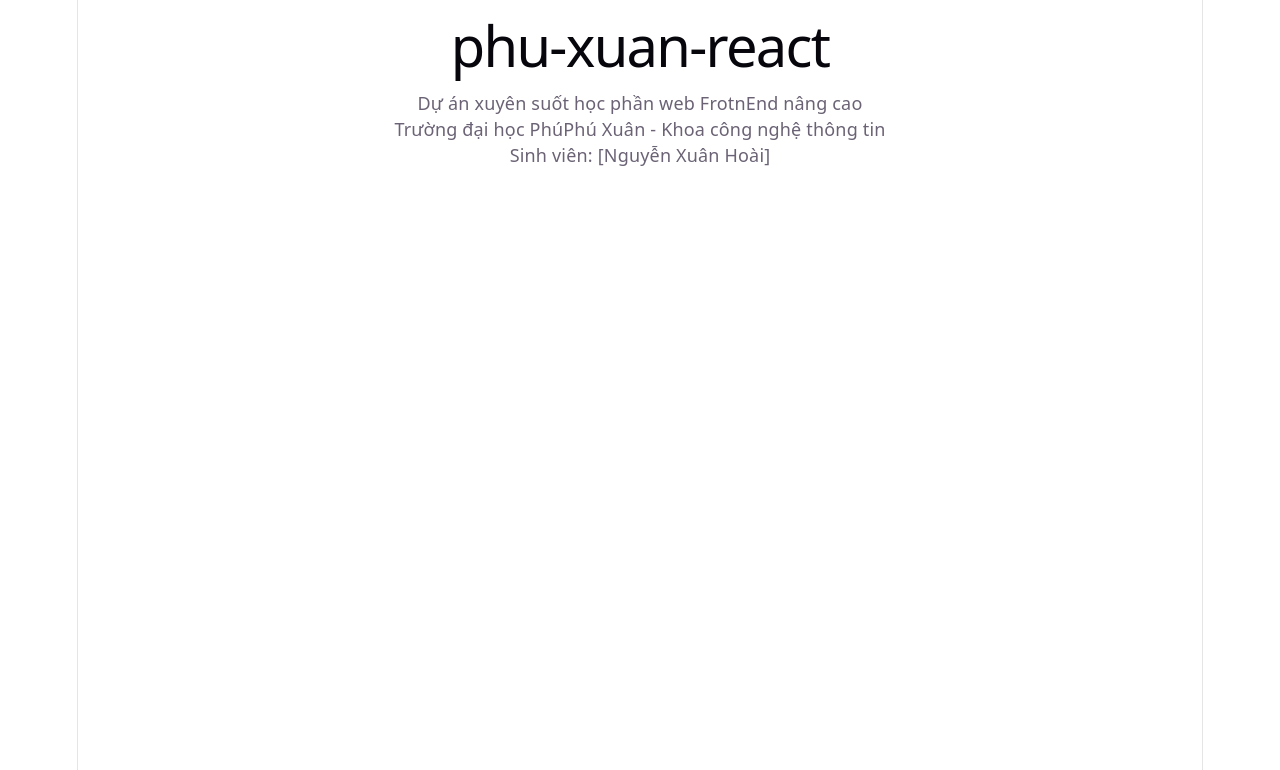
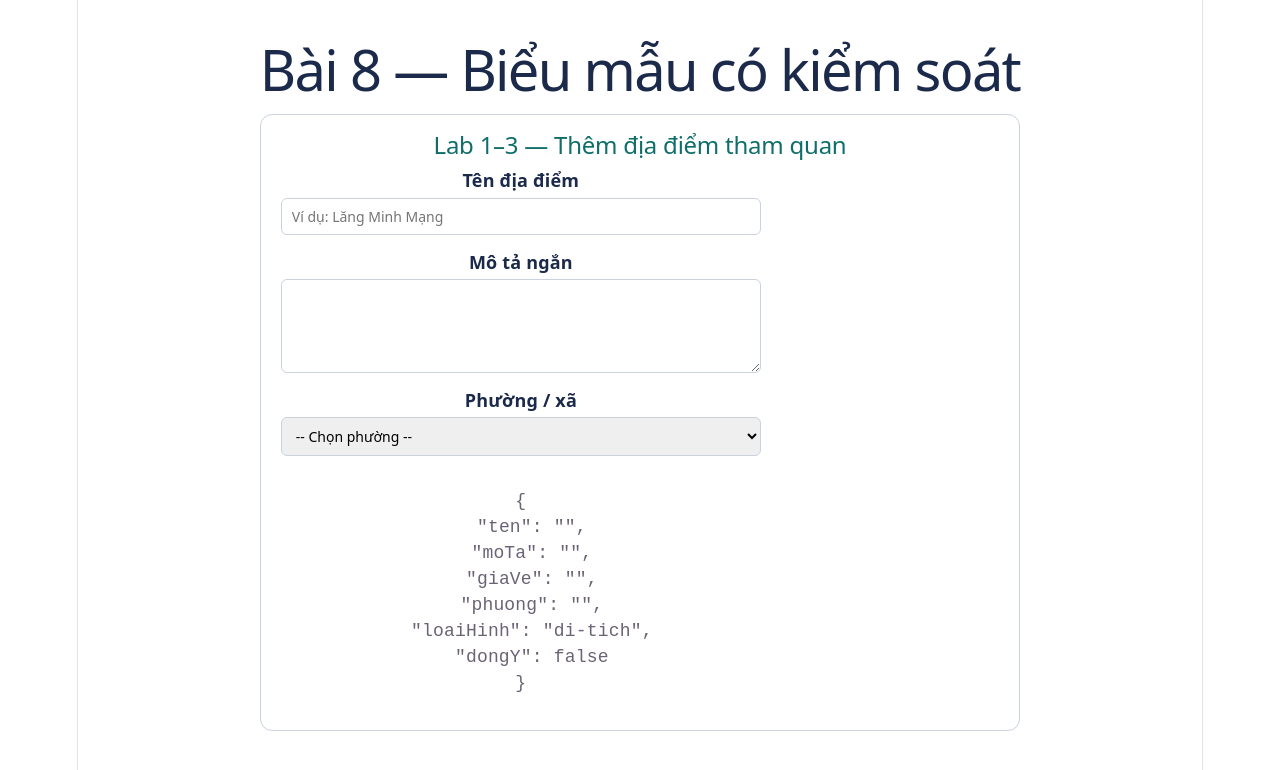
Before and after one commit to xuanhoai3152007-cmd/phu-xuan-react, a React (Vite) app: page / in a window 1280 px wide. Shown: the top 770 px of the page. Built offline with nearby package versions, Linux system fonts and the light colour scheme.

Commit message:
feat: bai 8 lab 1 form co kiem soat co ban

```diff
--- a/package.json
+++ b/package.json
@@ -16,7 +16,7 @@
   "devDependencies": {
     "@babel/core": "^7.29.7",
     "@eslint/js": "^10.0.1",
-    "@rolldown/plugin-babel": "^0.2.3",
+    "@rolldown/plugin-babel": "^0.2.4",
     "@types/babel__core": "^7.20.5",
     "@types/node": "^24.13.3",
     "@types/react": "^19.2.17",
--- a/src/App.tsx
+++ b/src/App.tsx
@@ -1,12 +1,7 @@
+import Bai8Page from './pages/Bai8Page'
+
 function App() {
-  return (
-    <div>
-      <h1>phu-xuan-react</h1>
-      <p>Dự án xuyên suốt học phần web FrotnEnd nâng cao</p>
-      <p>Trường đại học PhúPhú Xuân - Khoa công nghệ thông tin</p>
-      <p>Sinh viên: [Nguyễn Xuân Hoài]</p>
-    </div>
- )
+  return <Bai8Page />
 }
 
 export default App
--- /dev/null
+++ b/src/features/dia-diem/FormThemDiaDiem.tsx
@@ -0,0 +1,72 @@
+import { useState, type ChangeEvent } from 'react'
+
+interface DuLieuDiaDiem {
+  ten: string
+  moTa: string
+  giaVe: string
+  phuong: string
+  loaiHinh: string
+  dongY: boolean
+}
+
+const GIA_TRI_BAN_DAU: DuLieuDiaDiem = {
+  ten: '',
+  moTa: '',
+  giaVe: '',
+  phuong: '',
+  loaiHinh: 'di-tich',
+  dongY: false,
+}
+
+export default function FormThemDiaDiem() {
+  const [duLieu, setDuLieu] = useState<DuLieuDiaDiem>(GIA_TRI_BAN_DAU)
+
+  function xuLyThayDoi(
+    e: ChangeEvent<HTMLInputElement | HTMLTextAreaElement | HTMLSelectElement>
+  ) {
+    const target = e.target
+    const { name, value } = target
+    const laCheckbox = target instanceof HTMLInputElement && target.type === 'checkbox'
+    const checked = target instanceof HTMLInputElement ? target.checked : false
+
+    setDuLieu((truoc) => ({
+      ...truoc,
+      [name]: laCheckbox ? checked : value,
+    }))
+  }
+
+  return (
+    <form className="form-them-dia-diem">
+      <div className="truong">
+        <label htmlFor="ten">Tên địa điểm</label>
+        <input
+          id="ten"
+          name="ten"
+          type="text"
+          value={duLieu.ten}
+          onChange={xuLyThayDoi}
+          placeholder="Ví dụ: Lăng Minh Mạng"
+        />
+      </div>
+
+      <div className="truong">
+        <label htmlFor="moTa">Mô tả ngắn</label>
+        <textarea id="moTa" name="moTa" rows={4} value={duLieu.moTa} onChange={xuLyThayDoi} />
+      </div>
+
+      <div className="truong">
+        <label htmlFor="phuong">Phường / xã</label>
+        <select id="phuong" name="phuong" value={duLieu.phuong} onChange={xuLyThayDoi}>
+          <option value="">-- Chọn phường --</option>
+          <option value="phu-hau">Phú Hậu</option>
+          <option value="huong-long">Hương Long</option>
+          <option value="thuy-bieu">Thuỷ Biều</option>
+          <option value="vy-da">Vỹ Dạ</option>
+        </select>
+      </div>
+
+      {/* Dòng debug tạm thời — xoá ở bước cuối */}
+      <pre>{JSON.stringify(duLieu, null, 2)}</pre>
+    </form>
+  )
+}
--- /dev/null
+++ b/src/pages/Bai8Page.tsx
@@ -0,0 +1,14 @@
+import '../styles/Bai8.css'
+import FormThemDiaDiem from '../features/dia-diem/FormThemDiaDiem'
+
+export default function Bai8Page() {
+  return (
+    <main className="trang-bai8">
+      <h1>Bài 8 — Biểu mẫu có kiểm soát</h1>
+      <section className="lab">
+        <h2>Lab 1–3 — Thêm địa điểm tham quan</h2>
+        <FormThemDiaDiem />
+      </section>
+    </main>
+  )
+}
--- /dev/null
+++ b/src/styles/Bai8.css
@@ -0,0 +1,138 @@
+:root {
+  --navy: #1b2a4a;
+  --teal: #0f6e6a;
+  --amber: #b8860b;
+  --vien: #c9d3de;
+  --do: #c0392b;
+  --xanh-la: #1e8449;
+}
+
+.trang-bai8 {
+  max-width: 960px;
+  margin: 0 auto;
+  padding: 24px;
+  font-family: system-ui, sans-serif;
+}
+.trang-bai8 h1 {
+  color: var(--navy);
+}
+.lab {
+  border: 1px solid var(--vien);
+  border-radius: 12px;
+  padding: 16px 20px;
+  margin: 20px 0;
+}
+.lab h2 {
+  color: var(--teal);
+  margin-top: 0;
+}
+
+.form-them-dia-diem,
+.form-gop-y {
+  display: flex;
+  flex-direction: column;
+  gap: 14px;
+  max-width: 480px;
+}
+
+.truong {
+  display: flex;
+  flex-direction: column;
+  gap: 4px;
+}
+.truong label {
+  font-weight: 600;
+  color: var(--navy);
+}
+.truong input[type='text'],
+.truong input[type='number'],
+.truong textarea,
+.truong select {
+  padding: 8px 10px;
+  border-radius: 6px;
+  border: 1px solid var(--vien);
+  font-family: inherit;
+  font-size: 14px;
+}
+.truong input[aria-invalid='true'],
+.truong select[aria-invalid='true'] {
+  border-color: var(--do);
+}
+
+fieldset {
+  border: 1px solid var(--vien);
+  border-radius: 8px;
+  padding: 10px 14px;
+}
+fieldset legend {
+  color: var(--teal);
+  font-weight: 600;
+  padding: 0 6px;
+}
+fieldset label {
+  display: block;
+  margin: 6px 0;
+  cursor: pointer;
+}
+
+.hop-kiem-dong-y {
+  display: flex;
+  align-items: center;
+  gap: 8px;
+  cursor: pointer;
+}
+
+.thong-bao-loi {
+  color: var(--do);
+  font-size: 13px;
+  margin: 0;
+}
+.thong-bao-thanh-cong {
+  color: var(--xanh-la);
+  font-weight: 600;
+}
+
+.hang-nut {
+  display: flex;
+  gap: 10px;
+}
+button {
+  cursor: pointer;
+  padding: 8px 16px;
+  border-radius: 6px;
+  border: 1px solid var(--vien);
+  background: var(--navy);
+  color: #fff;
+  font-weight: 600;
+}
+button[type='button'] {
+  background: #fff;
+  color: var(--navy);
+}
+button:disabled {
+  opacity: 0.6;
+  cursor: not-allowed;
+}
+
+.bo-cuc-hai-cot {
+  display: grid;
+  grid-template-columns: 1fr 1fr;
+  gap: 24px;
+  align-items: start;
+}
+@media (max-width: 720px) {
+  .bo-cuc-hai-cot {
+    grid-template-columns: 1fr;
+  }
+}
+
+.the-xem-truoc {
+  border: 2px dashed var(--amber);
+  border-radius: 12px;
+  padding: 16px 20px;
+  background: #fbf4e4;
+}
+.the-xem-truoc h3 {
+  margin-top: 0;
+  color: var(--navy);
+}
```
Also changed, not shown: 1 other file (tests, documents, lock files or other folders).
